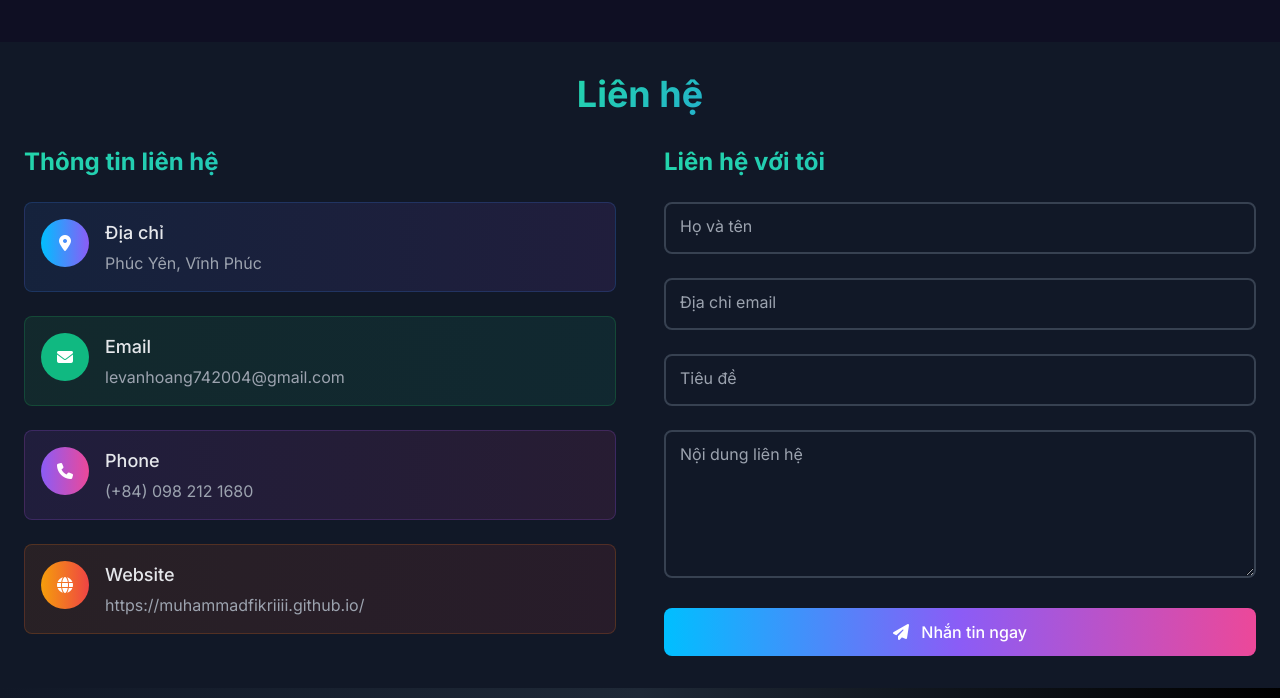
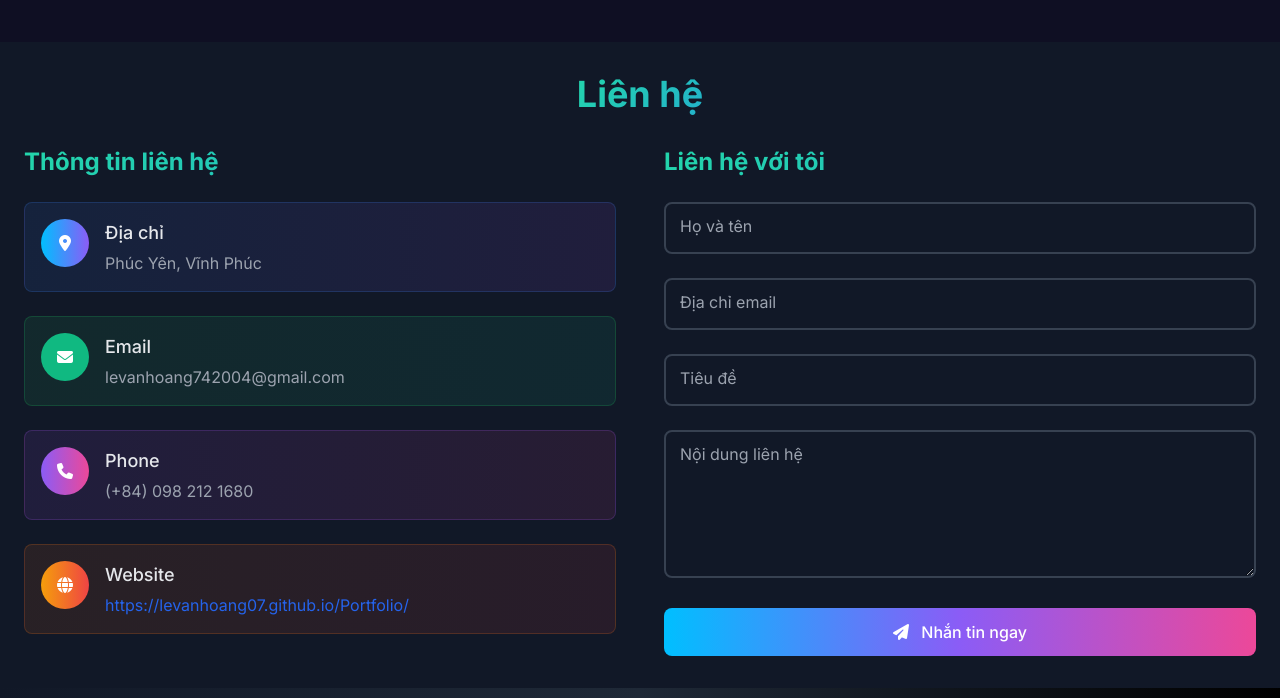
Before and after one commit to levanhoang07/Portfolio, a plain HTML site: page index.html in a window 1280 px wide. Shown: the part 5932-6630 px from the top of the page. Drawn offline with nearby package versions, Linux system fonts and the light colour scheme.

Commit message:
fix link

```diff
--- a/index.html
+++ b/index.html
@@ -1667,11 +1667,15 @@
                 </div>
                 <div>
                   <h4 class="text-base sm:text-lg font-medium mb-1">Website</h4>
-                  <p
-                    class="text-gray-600 dark:text-gray-400 text-sm sm:text-base"
-                  >
-                    https://muhammadfikriiii.github.io/
-                  </p>
+                  <p class="text-gray-600 dark:text-gray-400 text-sm sm:text-base">
+                  <a href="https://levanhoang07.github.io/Portfolio/"
+                    target="_blank"
+                    rel="noopener noreferrer"
+                    class="text-blue-600 hover:underline">
+                    https://levanhoang07.github.io/Portfolio/
+                  </a>
+                </p>
+
                 </div>
               </div>
             </div>
```
